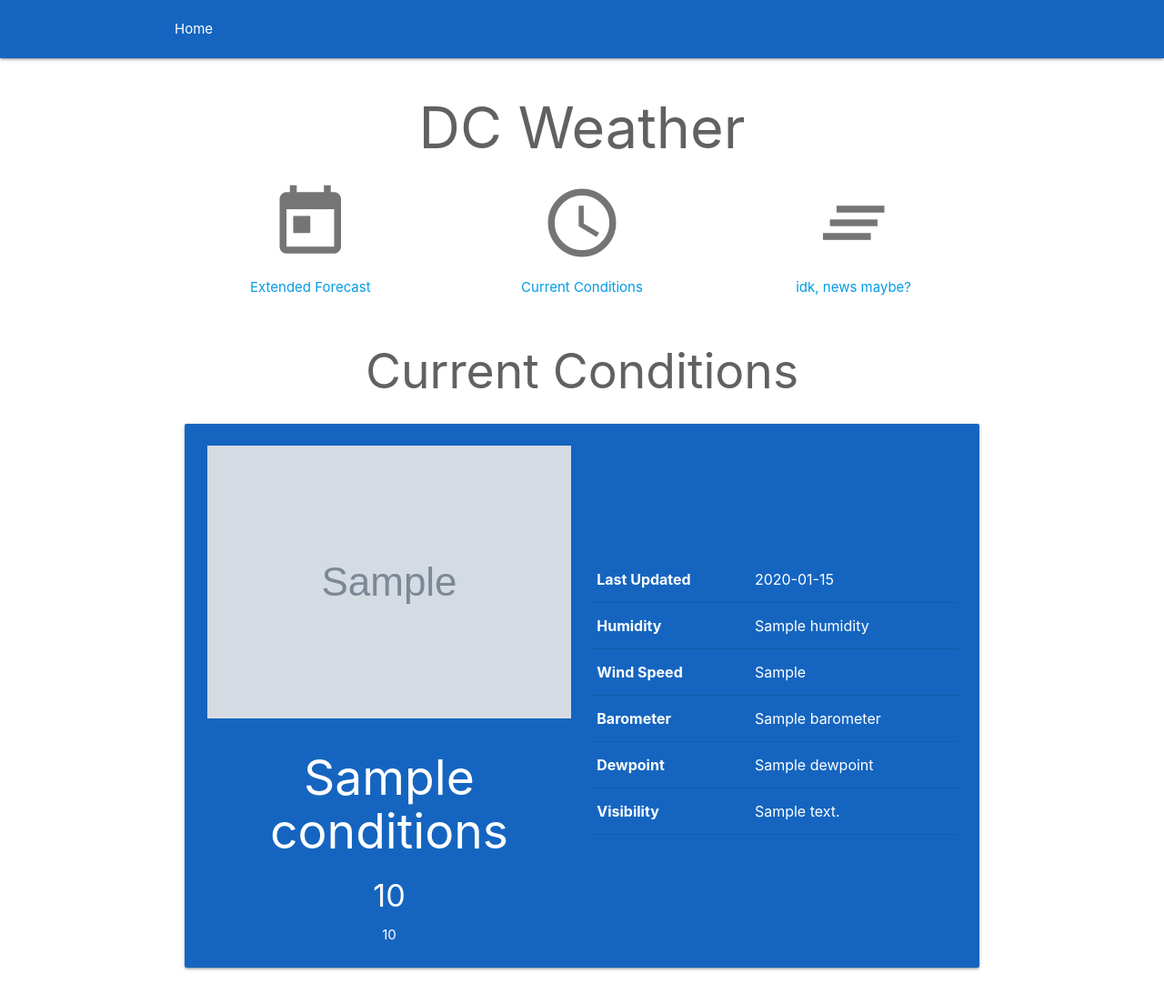
After one commit to candyevelyn/weather, a Django app: template templates/weather_app/current.html in a window 1280 px wide. The commit adds this page. Shown: the whole page at 91% size. Run offline with Django 3.2, Linux system fonts and the light colour scheme; the template is opened without the code that fills it: most values are stand-ins (such as "Sample title", 1, 10 or a date in 2020); grey boxes marked "Sample" are stand-in pictures.

Commit message:
created current.html and views logic, next to display localnews

```diff
--- a/templates/weather_app/base.html
+++ b/templates/weather_app/base.html
@@ -20,17 +20,18 @@
         <header>
             <h1 class="center grey-text text-darken-2">DC Weather</h1>
         </header>
+
         <div class="row">
             <div class="center">
                 <div class="col s4">
                     <a href="/extended">
-                        <i class="large material-icons" style="color: #757575"> list </i>
+                        <i class="large material-icons" style="color: #757575"> today </i>
                         <p>Extended Forecast</p>
                 </a>
                 </div>
                 <div class="col s4">
-                    <a href="/">
-                        <i class="large material-icons" style="color: #757575"> today </i>
+                    <a href="/current">
+                        <i class="large material-icons" style="color: #757575"> access_time </i>
                         <p>Current Conditions</p>
                     </a>
                 </div>
--- /dev/null
+++ b/templates/weather_app/current.html
@@ -0,0 +1,60 @@
+{% extends 'weather_app/base.html' %}
+
+{% block content %}
+
+    <h2 class="grey-text text-darken-2" style="text-align: center">
+    Current Conditions
+    </h2>
+
+    <div class="row">
+        <div class="col s12 m12 white-text container">
+            <div class="card blue darken-3 ">
+                <div class="card-content center valign-wrapper row">
+                    <div class="col s12 m6 ">
+                        <img src={{ src }}>
+                        <h2>{{ conditions }}</h2>
+                        <h4>{{ temp_f }}</h4>
+                        <p>{{ temp_c }}</p>
+                    </div>
+                    <div class="col m6">
+                        <table class="white-text">
+                            <tbody >
+                                <tr>
+                                    <td><b>Last Updated</b></td>
+                                    <td>{{ last_update }}</td>
+                                </tr>
+                                <tr>
+                                    <td><b>Humidity</b></td>
+                                    <td>{{ humidity }}</td>
+                                </tr>
+                                <tr>
+                                    <td><b>Wind Speed</b></td>
+                                    <td>{{ wind_speed}}</td>
+                                </tr>
+                                <tr>
+                                    <td><b>Barometer</b></td>
+                                    <td>{{ barometer }}</td>
+                                </tr>
+                                <tr>
+                                    <td><b>Dewpoint</b></td>
+                                    <td>{{ dewpoint }}</td>
+                                </tr>
+                                <tr>
+                                    <td><b>Visibility</b></td>
+                                    <td>{{ visibility }}</td>
+                                </tr>
+
+                            </tbody>
+                        </table>
+
+                    </div>
+                    </div>
+                </div>
+            </div>
+        </div>
+    </div>
+
+
+
+
+{% endblock content %}
--- a/weather_app/urls.py
+++ b/weather_app/urls.py
@@ -4,4 +4,5 @@ from . import views
 urlpatterns = [
     path('', views.home, name='home'),
     path('extended', views.extended, name='extended'),
+    path('current', views.current, name='current'),
 ]
```
Also changed, not shown: templates/weather_app/extended.html (+5 -6 lines), weather_app/views.py (+33 -0 lines), README.md (added).
